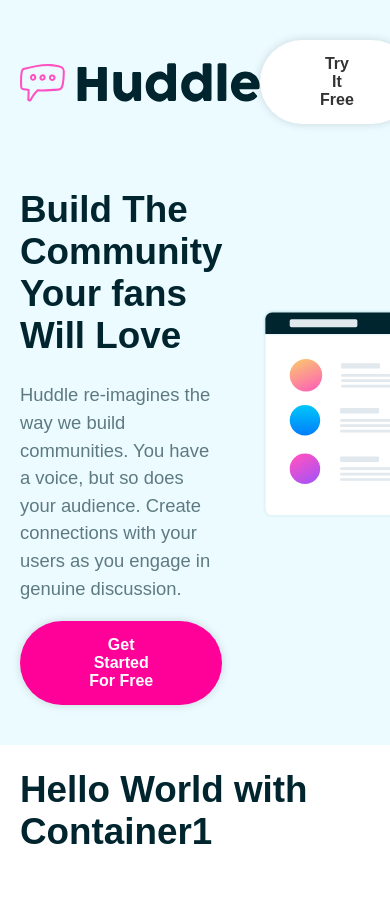
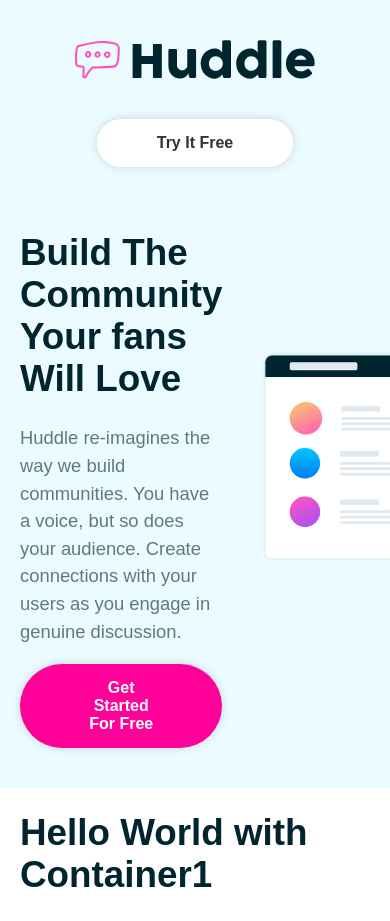
Before and after one commit to monello/styled-components, a React (Create React App) app: page / in a window 390 px wide. Shown: the top 921 px of the page. Before the commit the page ends 878 px from the top, so only its background shows below. Built offline with nearby package versions, Linux system fonts and the light colour scheme.

Commit message:
Made the header content response with media queries

```diff
--- a/src/App.js
+++ b/src/App.js
@@ -8,6 +8,9 @@ const theme = {
     header: '#ebfbff',
     body: '#fff',
     footer: '#003333'
+  },
+  breakpoints: {
+    mobile: '768px'
   }
 }
 
--- a/src/components/styles/Header.styled.js
+++ b/src/components/styles/Header.styled.js
@@ -14,9 +14,17 @@ display: flex;
     align-items: center;
     justify-content: space-between;
     margin-bottom: 40px;
+
+    @media(max-width: ${({ theme }) => theme.breakpoints.mobile}) {
+        flex-direction: column;
+    }
 `
 
-export const Logo = styled.img``
+export const Logo = styled.img`
+    @media(max-width: ${({ theme }) => theme.breakpoints.mobile}) {
+        margin-bottom: 40px
+    }
+`
 
 export const Image = styled.img`
     width: 375px;
```
